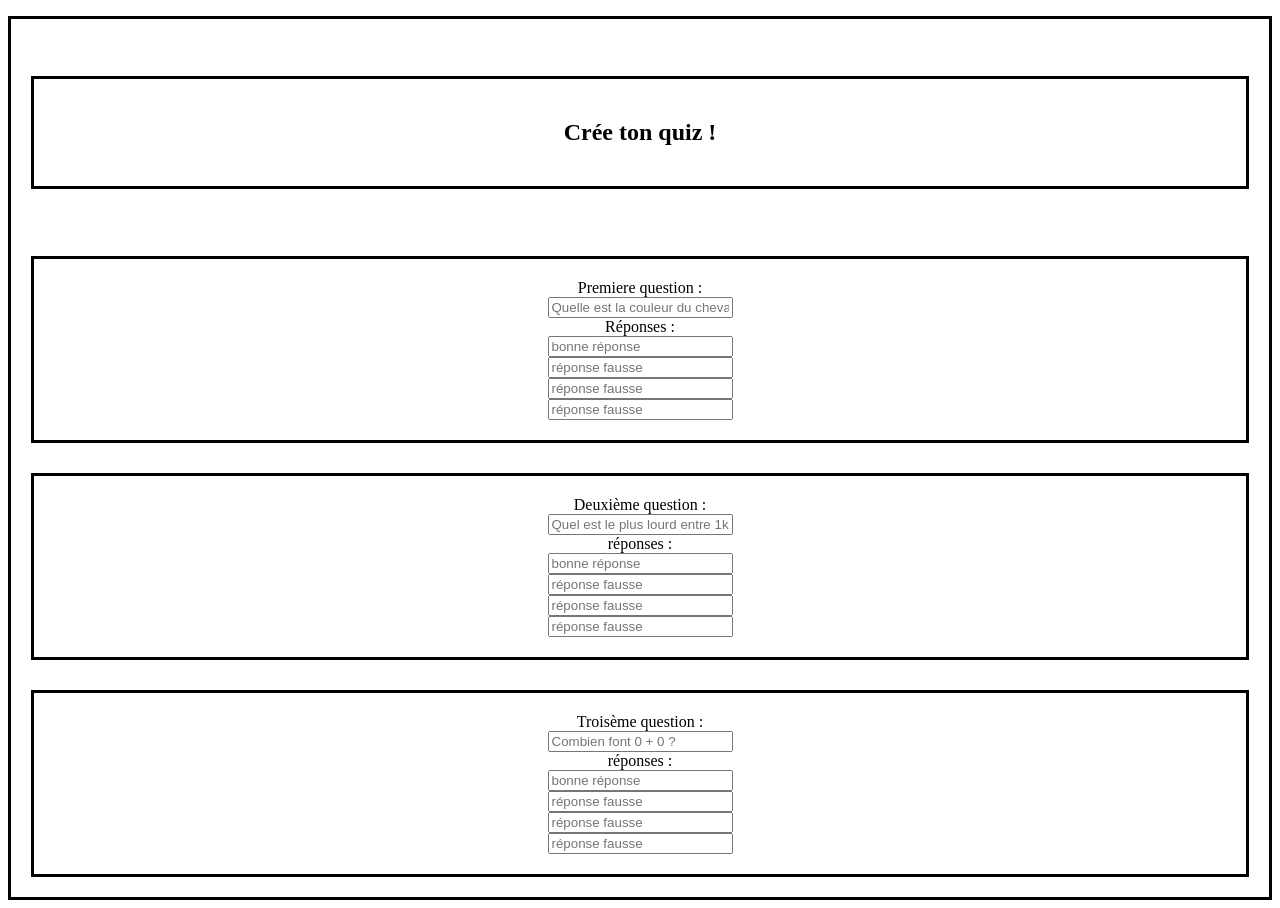
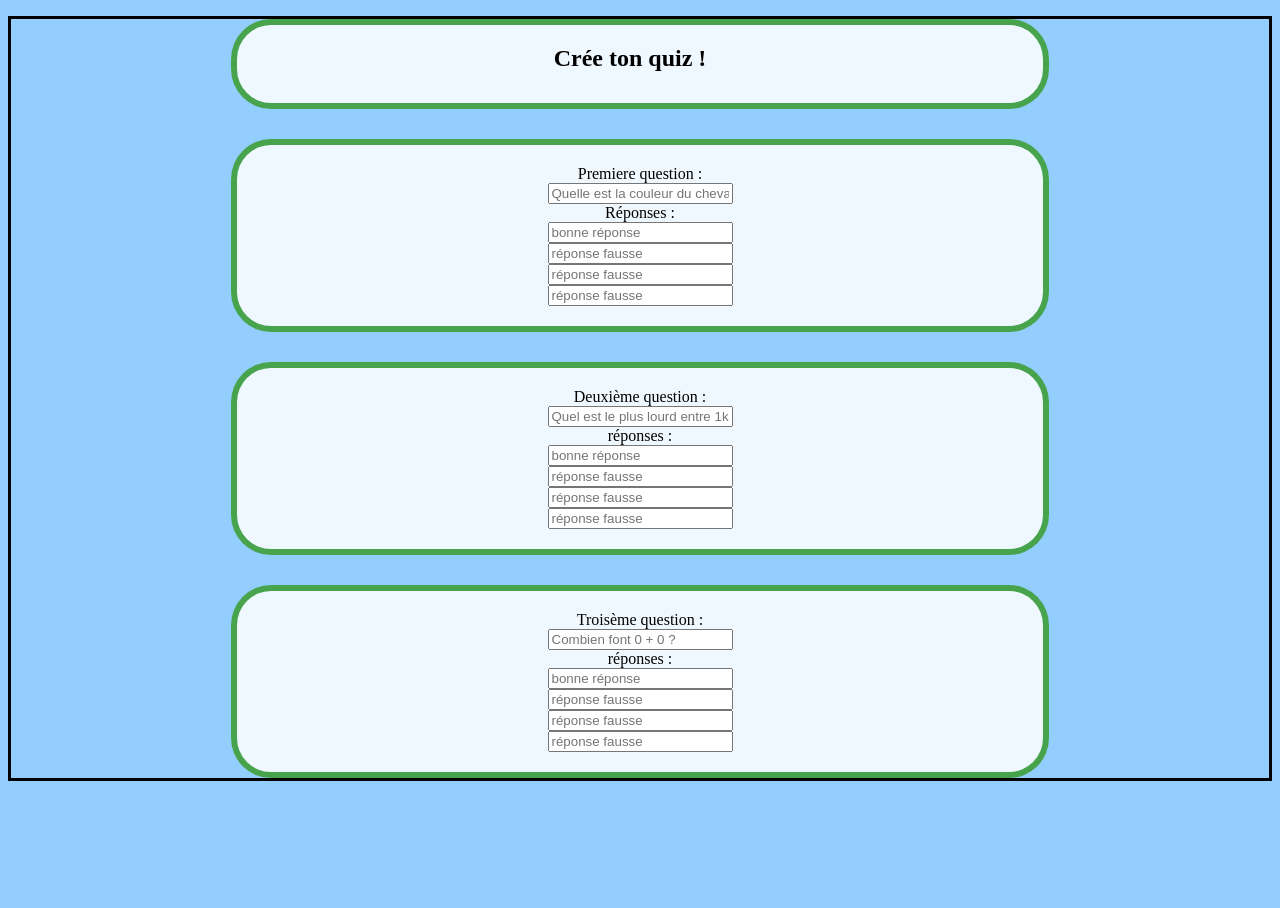
Before and after one commit to ZLKratox/Projet-EFREI-quizz, a PHP site: page / in a window 1280 px wide. After the commit the page ends 781 px from the top, so only its background shows below. Run offline with PHP 8.4, Linux system fonts and the light colour scheme; data that the repository does not hold is empty.

Commit message:
modif css
background,
bords verts et ronds,
cases centrées,
reglage de la taille des cases en fonction du titre

```diff
--- a/Front-end/css/style.css
+++ b/Front-end/css/style.css
@@ -1,19 +1,28 @@
 .grid-container {
     display: grid;
-    grid-template-columns: 1fr;
-    grid-template-rows: repeat(4, minmax(100px, 1fr));
+    grid-template-columns: 65%;
+    grid-template-rows: 90px repeat(3, 1fr);
     grid-gap: 30px;
-    border: 3px solid #000;
-    align-items: center;
+    border: 3px solid black;
     justify-content: center;
-    padding: 20px;
-    box-sizing: border-box;
 }
 
 .grid-item {
     text-align: center;
-    border: 3px solid #000;
     padding: 20px;
-    margin: 0;
-    box-sizing: border-box;
+    border: 6px solid rgba(0, 128, 0, 0.7);
+    background-color: aliceblue;
+    border-radius: 40px;
 }
+
+body {
+    background-color: rgba(76, 174, 255, 0.6);
+}
+
+#titre {
+    background-color: aliceblue;
+    padding-top: 0;
+    padding-left: 0;
+
+
+}
--- a/Front-end/index.html
+++ b/Front-end/index.html
@@ -9,8 +9,6 @@
     <script src="https://ajax.googleapis.com/ajax/libs/jquery/3.6.0/jquery.min.js"></script>
 
 </head>
-
-<div id="result"></div>
 
 <script>
     $(document).ready(function () {
@@ -35,8 +33,10 @@
 
 
 <body>
+    <div id="result"></div>
+<div>
     <div class="grid-container">
-        <div class="grid-item">
+        <div class="grid-item" id="titre">
             <h2>Crée ton quiz !</h2>
         </div>
         <div class="grid-item" id="q1">
@@ -67,6 +67,7 @@
             <input type="text" placeholder="réponse fausse">
         </div>
     </div>
+</div>
 </body>
 
 </html>
```
Also changed, not shown: css/style.css (deleted, +0 -20 lines).
